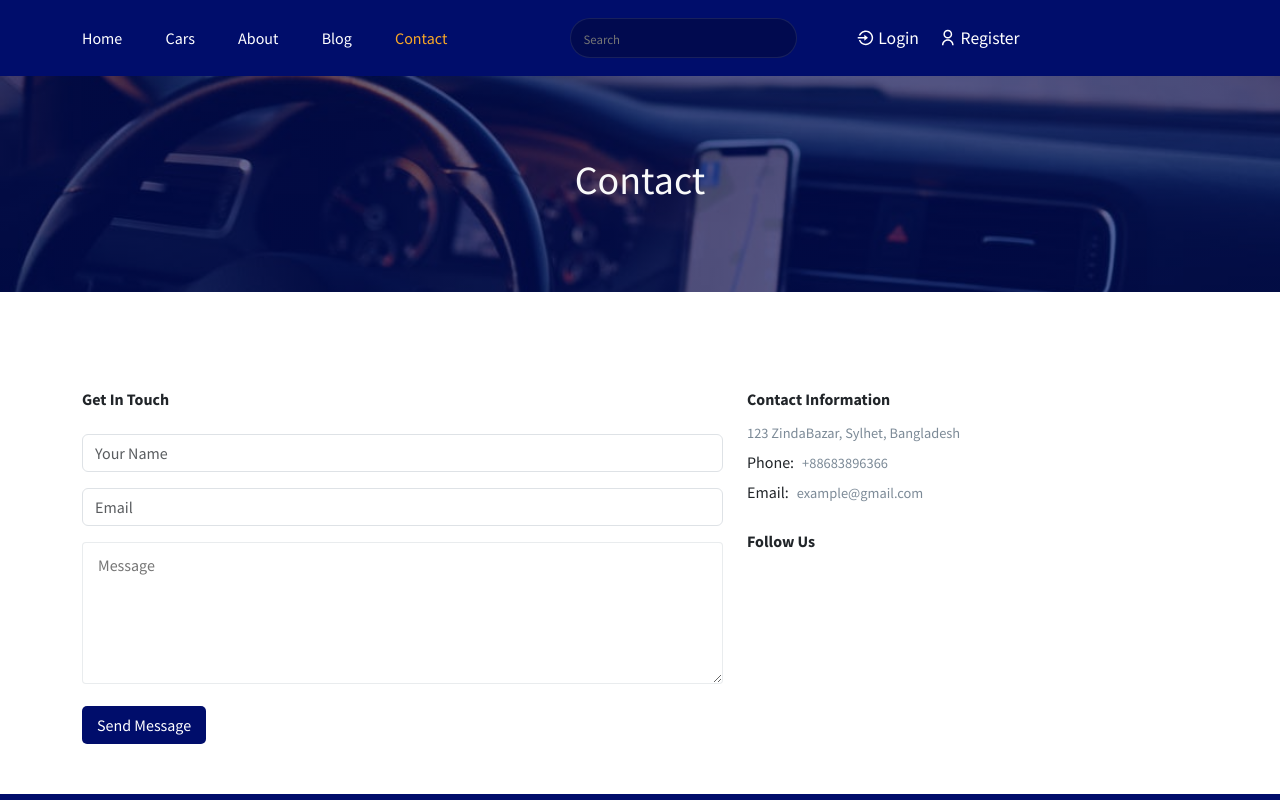
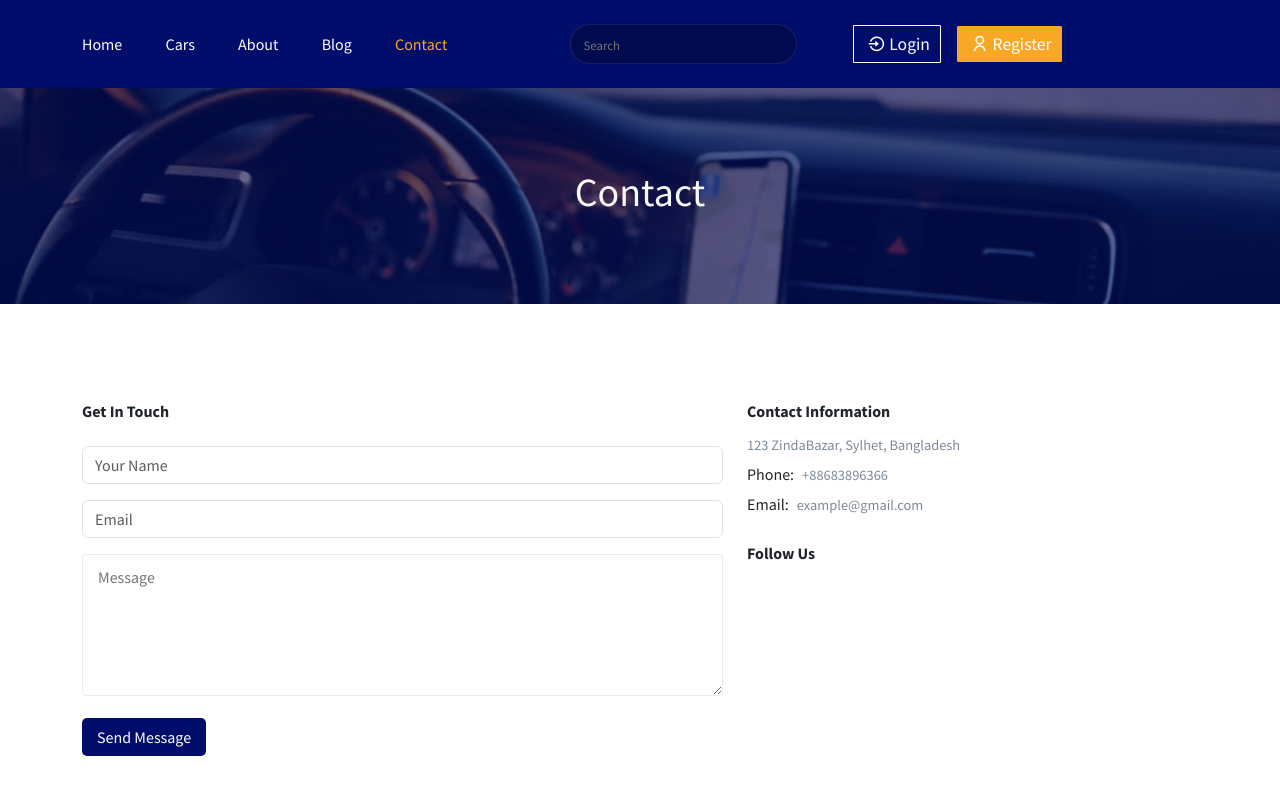
Before and after one commit to Parthgujjar2060/luxe-react-repo, a React (Create React App) app: page /contact in a window 1280 px wide. Shown: the top 800 px of the page. Built offline with nearby package versions, Linux system fonts and the light colour scheme; no server answers.

Commit message:
Login and singup links css are fixed

```diff
--- a/src/components/Header/Header.jsx
+++ b/src/components/Header/Header.jsx
@@ -88,11 +88,11 @@ const Header = () => {
                   <Container>
                     <Row>
                       <Col lg="12" md="12" sm="6">
-                        <div className="header__top__right d-flex align-items-center justify-content-end gap-3">
-                          <Link to="/login" className=" d-flex align-items-center gap-1">
+                        <div className="  header__top__right d-flex align-items-center justify-content-end gap-3">
+                          <Link to="/login" className=" login_left d-flex align-items-center gap-1">
                             <i className="ri-login-circle-line"></i> <RiLoginCircleLine /> Login
                           </Link>
-                          <Link to="/Signup" className=" d-flex align-items-center gap-1">
+                          <Link to="/Signup" className="signup_left d-flex align-items-center gap-1">
                             <i className="ri-user-line"></i> <RiUserLine /> Register
                           </Link>
                           <div>
--- a/src/styles/header.css
+++ b/src/styles/header.css
@@ -29,15 +29,40 @@
 }
 
 .header__top__right a {
+  margin: 0 auto;
   text-decoration: none;
-  color: #fff;
+  display: flex;
+  justify-content: flex-end;
+  padding: 5px 10px;
+  color: #ffffff;
   font-size: 1.1rem;
   transition: color 0.5s ease;
 }
 
-.header__top__right a:hover {
-  color: #f9a826;
+.login_left {
+  border: 1px solid #ffffff;
+  padding: 5px 10px;
+  border-radius: 2%;
+
 }
+
+.signup_left {
+  background-color: #f9a826;
+  border: 1px solid rgb(255, 255, 255)fff;
+  border-radius: 2%;
+  color: #fff;
+}
+
+.login_left:hover {
+  box-shadow: #f9a826 0px 0px 4px;
+}
+
+.signup_left:hover {
+  box-shadow: #f9a826 0px 0px 4px;
+
+}
+
+
 
 /* ================ main navbar styles =========== */
 
```
